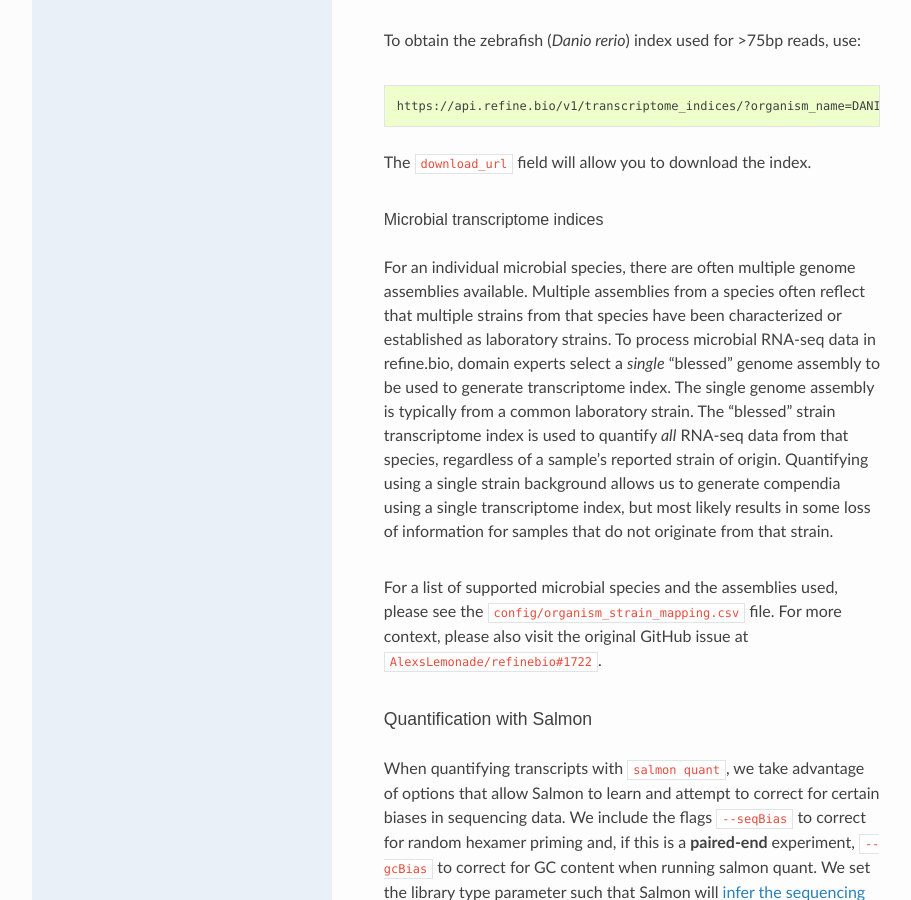
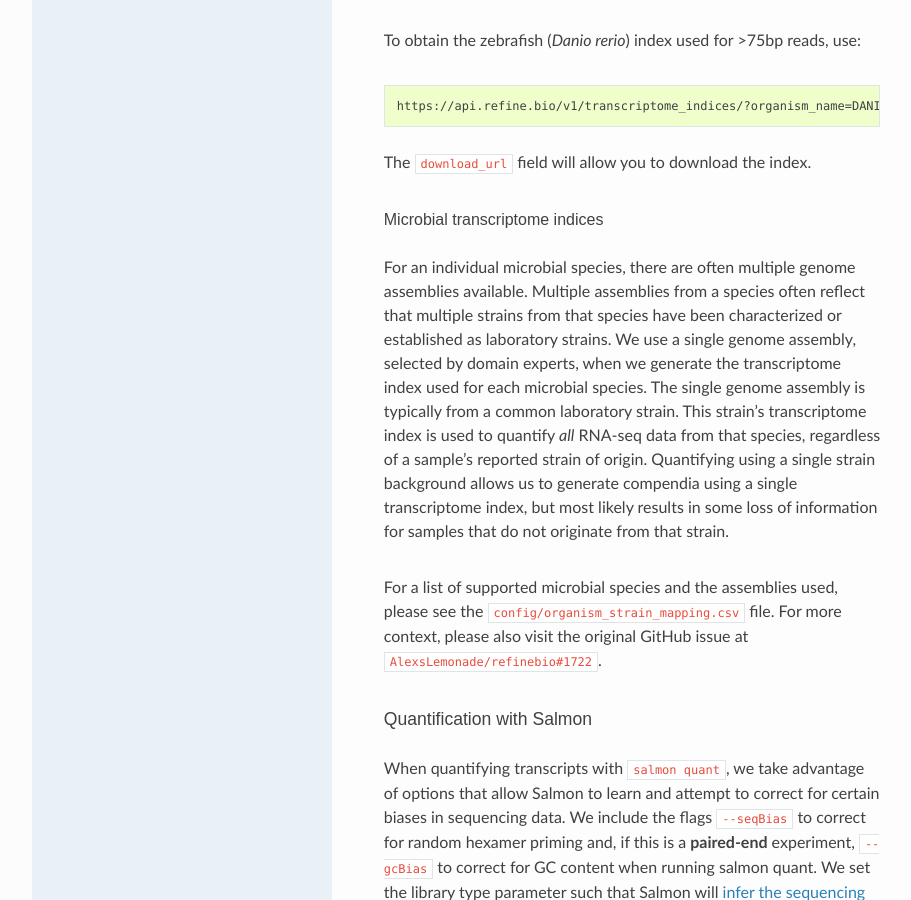
Before and after one commit to AlexsLemonade/refinebio-docs, a Sphinx documentation site: the page built from docs/main_text.md, in a window 1280 px wide and 900 px high, scrolled down 8720 px. Shown: the whole window, without its empty margins (158-1069 px from the left). Built offline with Sphinx 7.4.7 and the Read the Docs theme 2.0.0, drawn with Linux system fonts in a browser that asks for light colours.

Commit message:
Apply suggestions from code review
Co-Authored-By: Casey Greene <cgreene@users.noreply.github.com>

```diff
--- a/docs/main_text.md
+++ b/docs/main_text.md
@@ -179,9 +179,9 @@ The `download_url` field will allow you to download the index.
 
 For an individual microbial species, there are often multiple genome assemblies available.
 Multiple assemblies from a species often reflect that multiple strains from that species have been characterized or established as laboratory strains.
-To process microbial RNA-seq data in refine.bio, domain experts select a _single_ "blessed" genome assembly to be used to generate transcriptome index.
+We use a single genome assembly, selected by domain experts, when we generate the transcriptome index used for each microbial species.
 The single genome assembly is typically from a common laboratory strain.
-The "blessed" strain transcriptome index is used to quantify _all_ RNA-seq data from that species, regardless of a sample's reported strain of origin.
+This strain's transcriptome index is used to quantify _all_ RNA-seq data from that species, regardless of a sample's reported strain of origin.
 Quantifying using a single strain background allows us to generate compendia using a single transcriptome index, but most likely results in some loss of information for samples that do not originate from that strain.
 
 For a list of supported microbial species and the assemblies used, please see the [`config/organism_strain_mapping.csv`](https://github.com/AlexsLemonade/refinebio/blob/master/config/organism_strain_mapping.csv) file.
```
